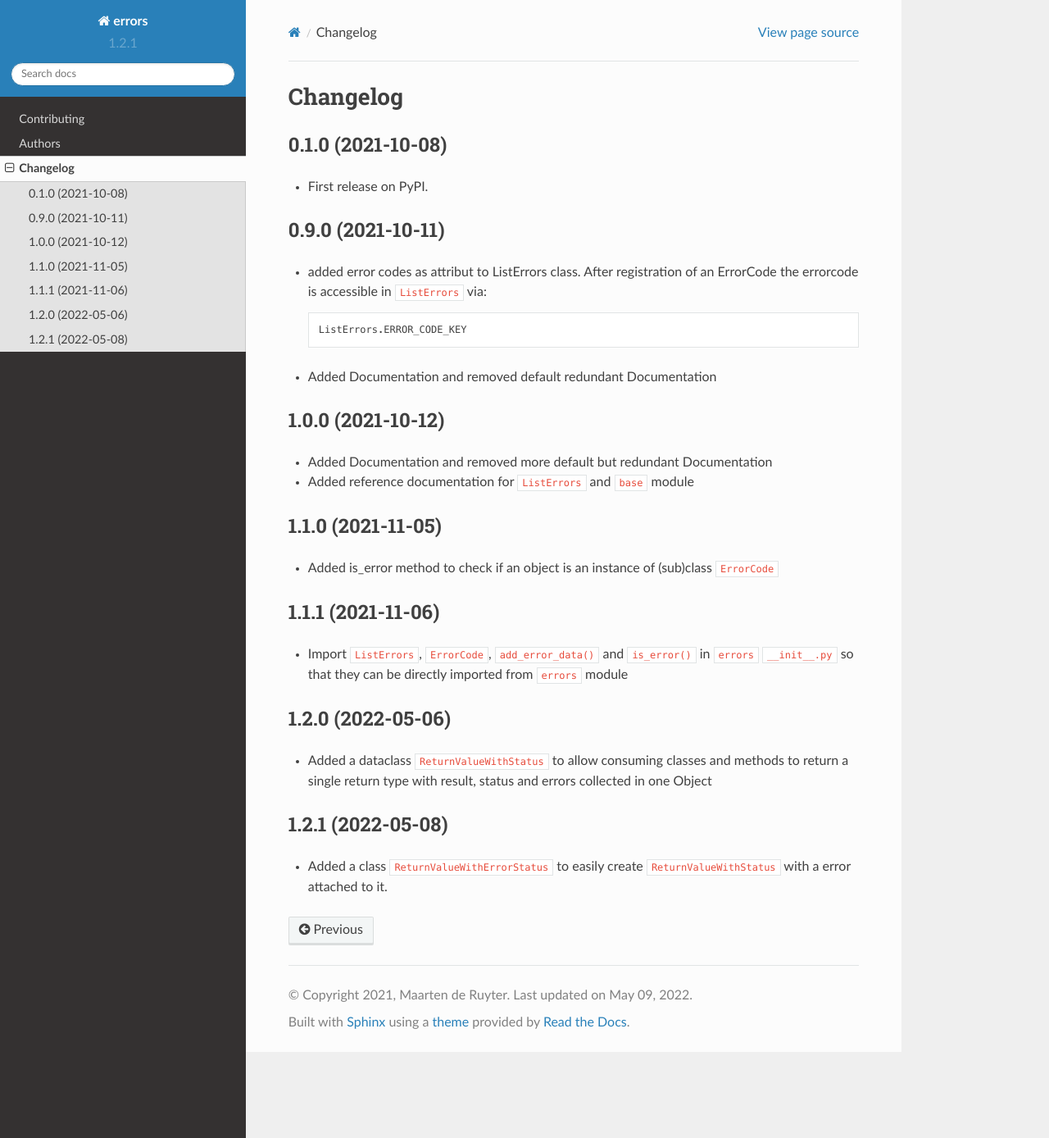
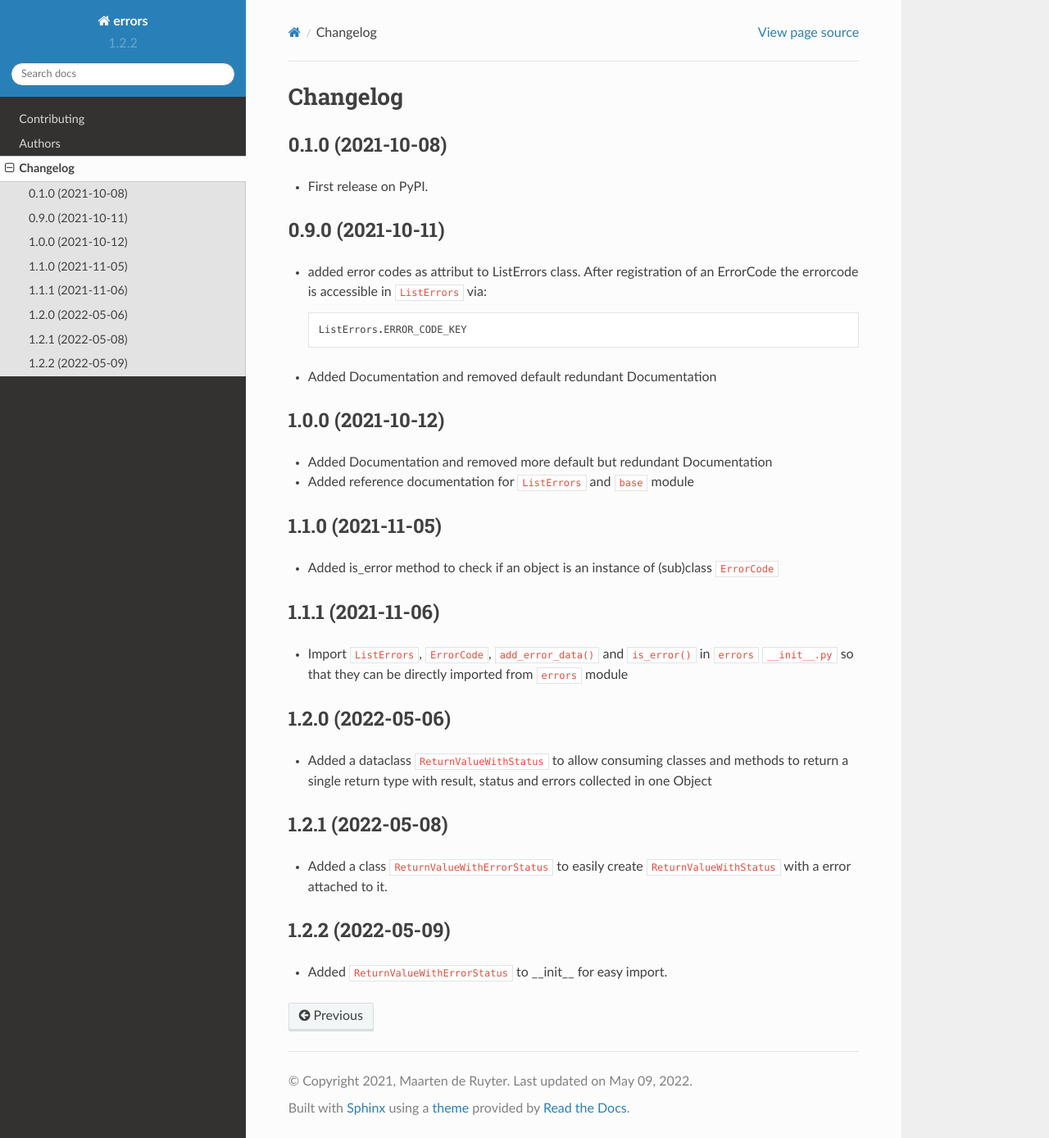
Before and after one commit to MaartendeRuyter/errors, a Sphinx documentation site: the page built from docs/changelog.rst, in a window 1280 px wide and 1388 px high. Shown: the whole window at 82% size. Built offline with Sphinx 7.4.7 and the Read the Docs theme 2.0.0, drawn with Linux system fonts in a browser that asks for light colours; pages that are not in the unit, such as notebooks, are missing from menus.

Commit message:
Added ``ReturnValueWithErrorStatus`` to __init__ for easy import

```diff
--- a/CHANGELOG.rst
+++ b/CHANGELOG.rst
@@ -49,3 +49,8 @@
 
 * Added a class ``ReturnValueWithErrorStatus`` to easily create
   ``ReturnValueWithStatus`` with a error attached to it.
+
+1.2.2 (2022-05-09)
+------------------
+
+* Added ``ReturnValueWithErrorStatus`` to __init__ for easy import.
--- a/docs/conf.py
+++ b/docs/conf.py
@@ -20,7 +20,7 @@
 year = '2021'
 author = 'Maarten de Ruyter'
 copyright = '{0}, {1}'.format(year, author)
-version = release = '1.2.1'
+version = release = '1.2.2'
 
 pygments_style = 'trac'
 templates_path = ['.']
--- a/setup.py
+++ b/setup.py
@@ -19,7 +19,7 @@
 
 setup(
     name='error-manager',
-    version='1.2.1',
+    version='1.2.2',
     license='LGPL-3.0-or-later',
     description='Module to manage error code, descriptions and data in a unified way throughout a project',
     long_description='%s\n%s' % (
--- a/src/errors/__init__.py
+++ b/src/errors/__init__.py
@@ -1,6 +1,7 @@
 """init file errors module."""
-__version__ = '1.2.1'
+__version__ = '1.2.2'
 
 from errors.base import add_error_data, is_error  # noqa F401
+from errors.data_classes import ReturnValueWithErrorStatus  # noqa F401
 from errors.data_classes import ReturnValueWithStatus  # noqa F401
 from errors.error import ErrorCode, ListErrors  # noqa F401
```
Also changed, not shown: .bumpversion.cfg.
